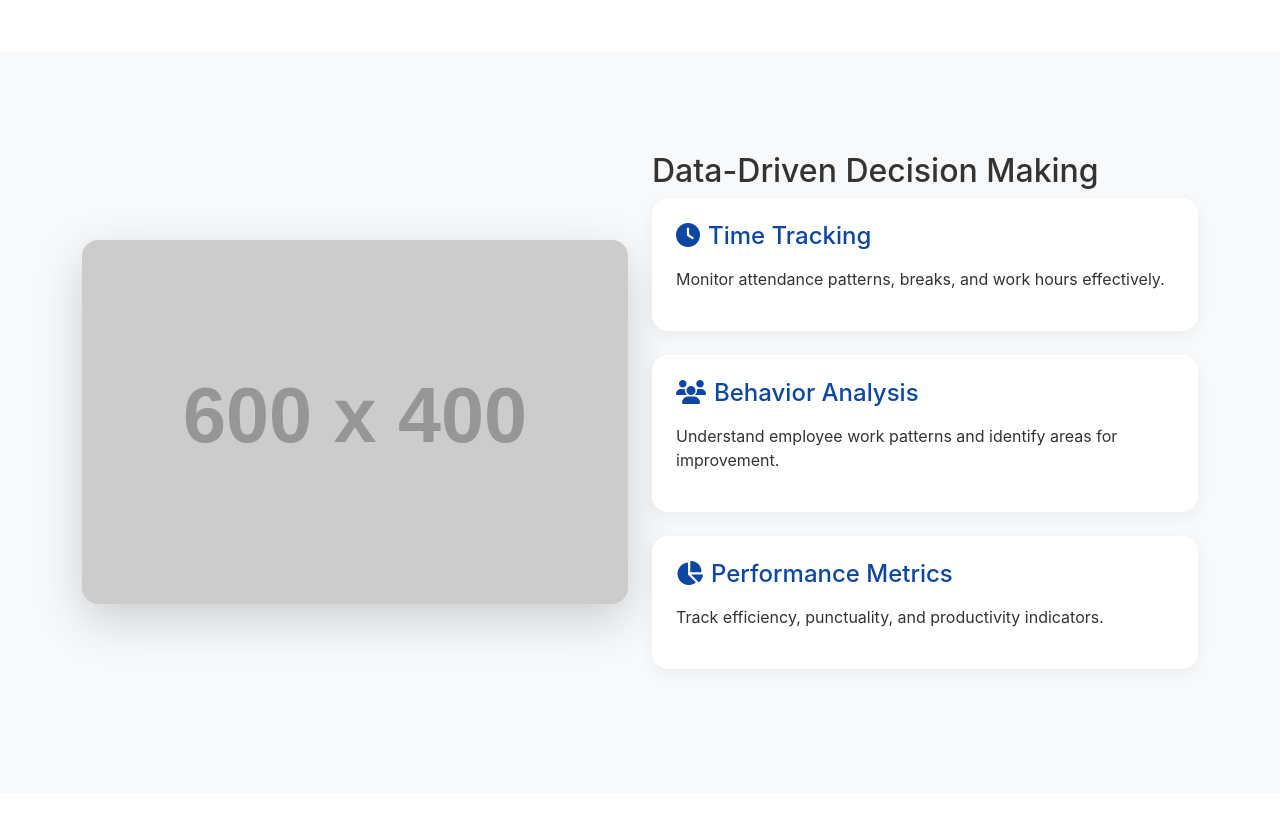
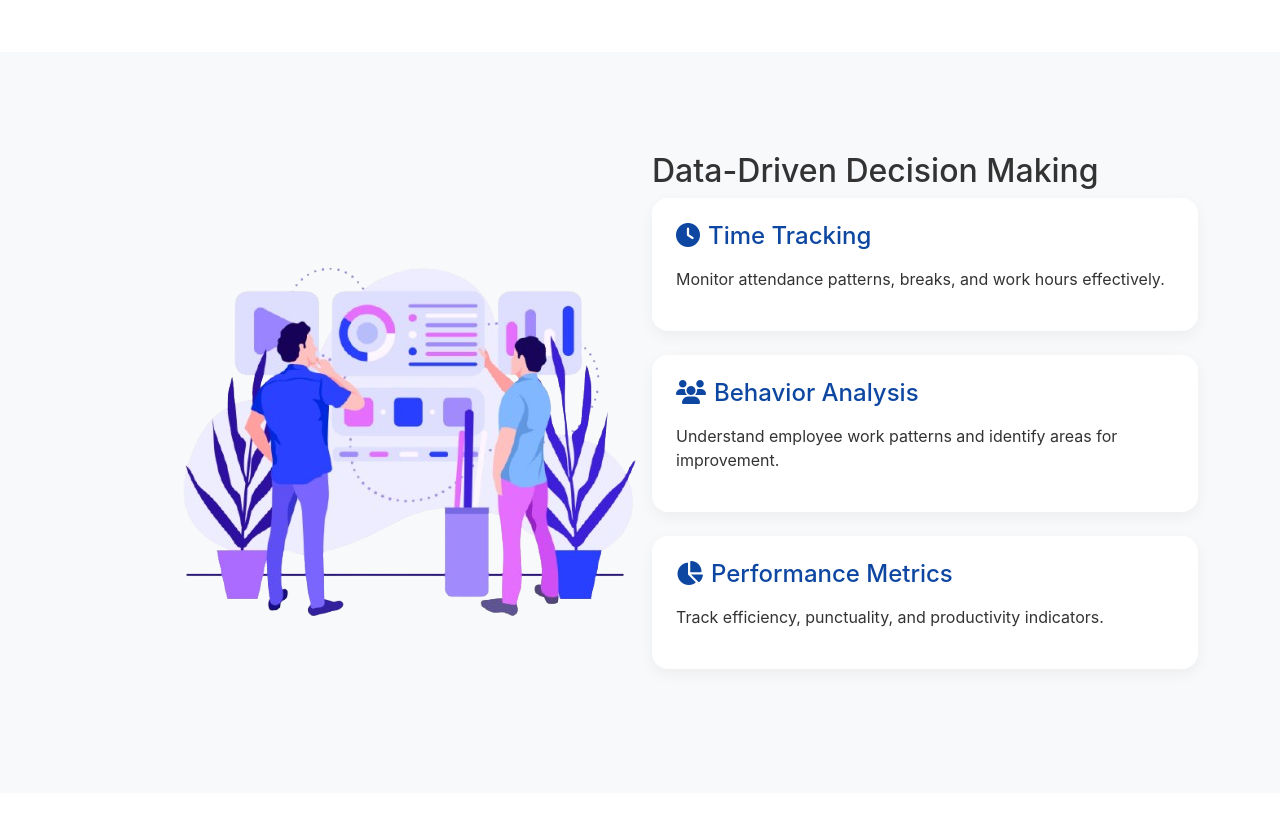
Before and after one commit to vijay1379/HoRM, a Flask app: page / in a window 1280 px wide. Shown: the part 1263-2095 px from the top of the page. Run offline with Flask 3, Linux system fonts and the light colour scheme; grey boxes labelled with a size stand in for pictures from a placeholder-image service; some libraries are stand-ins or nearby versions.

Commit message:
Update index.html

```diff
--- a/templates/index.html
+++ b/templates/index.html
@@ -93,7 +93,7 @@
         <div class="container">
             <div class="row align-items-center">
                 <div class="col-lg-6">
-                    <img src="https://placehold.co/600x400" alt="Analytics Dashboard" class="img-fluid rounded-4 shadow-lg">
+                    <img src="{{ url_for('static', filename='images/dashboard-ill.png') }}" alt="Analytics Dashboard">
                 </div>
                 <div class="col-lg-6">
                     <h2>Data-Driven Decision Making</h2>
@@ -220,4 +220,5 @@
     <!-- Bootstrap JS -->
     <script src="https://cdn.jsdelivr.net/npm/bootstrap@5.3.2/dist/js/bootstrap.bundle.min.js"></script>
 </body>
+
 </html>
```
